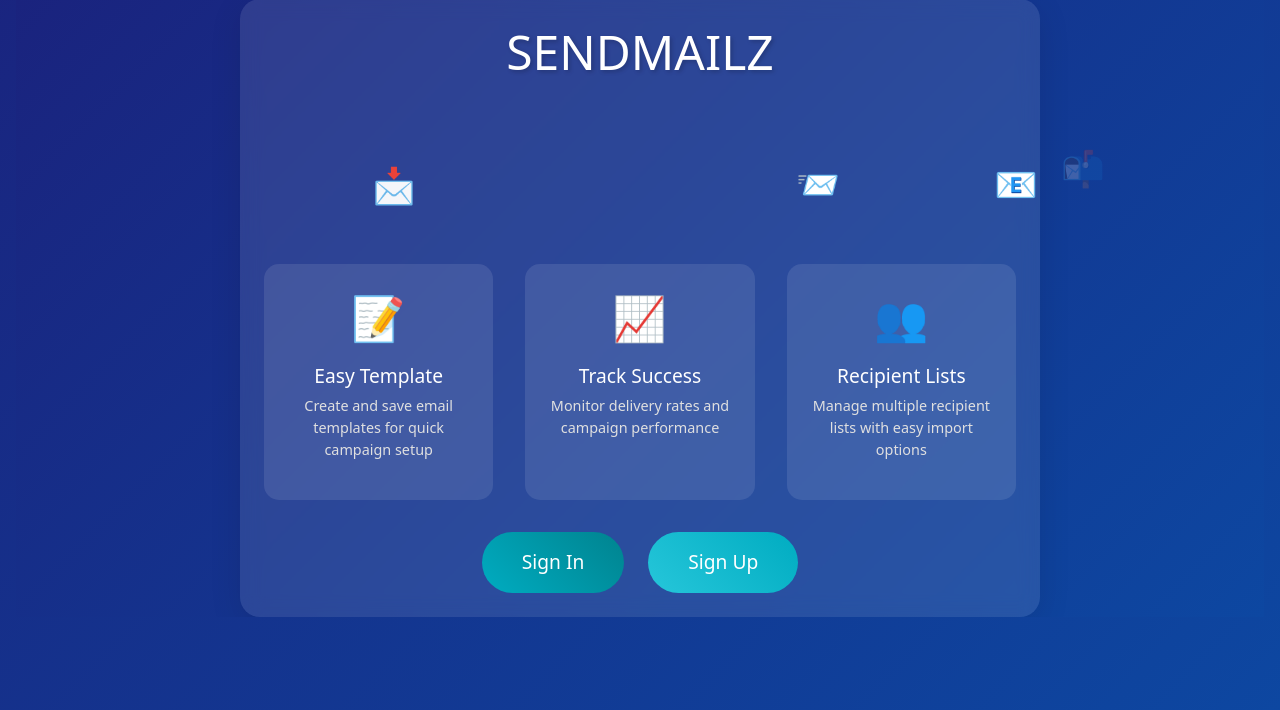
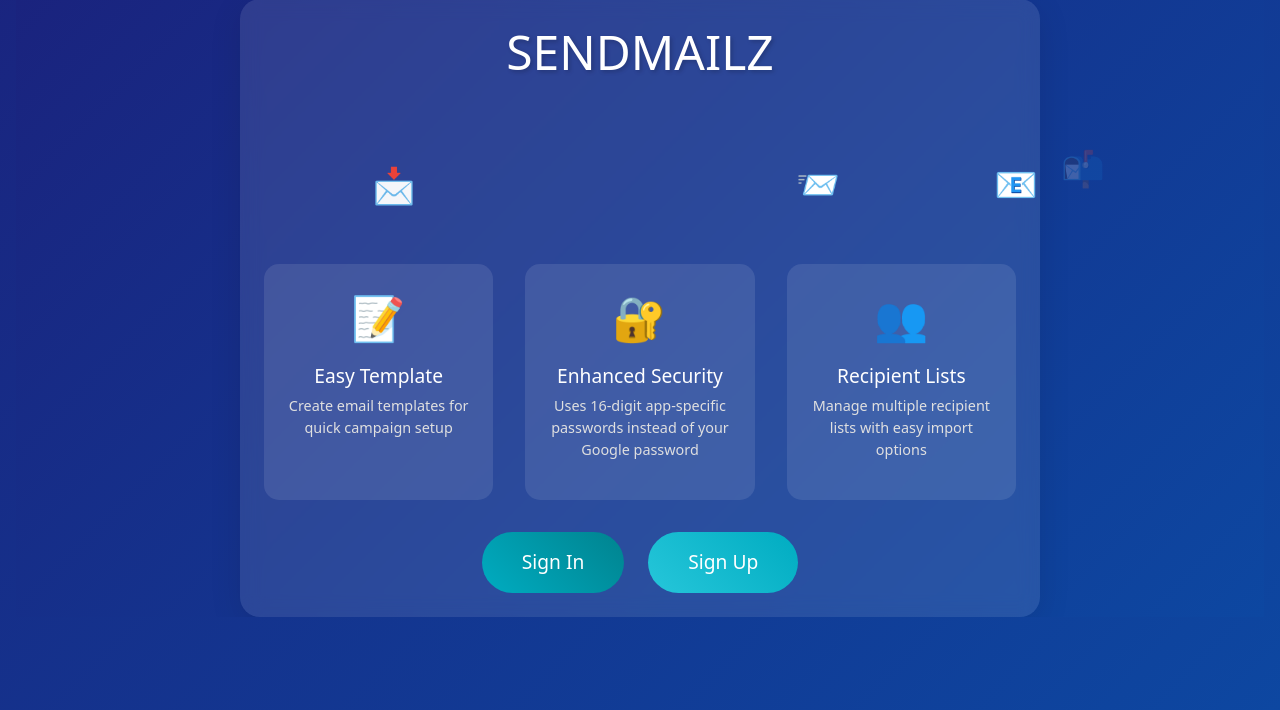
Before and after one commit to Siddharthasanapala/SendMailZ, a Django app: page / in a window 1280 px wide. Shown: the part 90-800 px from the top of the page. Run offline with Django 4.2, Linux system fonts and the light colour scheme.

Commit message:
Updated forms

```diff
--- a/sendmailz/templates/home.html
+++ b/sendmailz/templates/home.html
@@ -157,10 +157,6 @@
                 <h3>Simple Setup</h3>
                 <p>Just upload your Excel file with email addresses and compose your message</p>
             </div>
-            <!-- <div class="feature-item">
-                <h3>Quick Delivery</h3>
-                <p>Fast and reliable delivery to all your recipients</p>
-            </div> -->
         </div>
 
         <h2 class="instructions-title">How to use SENDMAILZ:</h2>
--- a/sendmailz/templates/welcome.html
+++ b/sendmailz/templates/welcome.html
@@ -222,20 +222,15 @@
         </div>
 
         <div class="features">
-            <!-- <div class="feature-item">
-                <div class="feature-icon">📊</div>
-                <h3 class="feature-title">Bulk Sending</h3>
-                <p class="feature-description">Send thousands of emails in one click with our optimized delivery system</p>
-            </div> -->
             <div class="feature-item">
                 <div class="feature-icon">📝</div>
                 <h3 class="feature-title">Easy Template</h3>
-                <p class="feature-description">Create and save email templates for quick campaign setup</p>
+                <p class="feature-description">Create email templates for quick campaign setup</p>
             </div>
             <div class="feature-item">
-                <div class="feature-icon">📈</div>
-                <h3 class="feature-title">Track Success</h3>
-                <p class="feature-description">Monitor delivery rates and campaign performance</p>
+                <div class="feature-icon">🔐</div>
+                <h3 class="feature-title">Enhanced Security</h3>
+                <p class="feature-description">Uses 16-digit app-specific passwords instead of your Google password</p>
             </div>
             <div class="feature-item">
                 <div class="feature-icon">👥</div>
```
Also changed, not shown: 1 other file.
